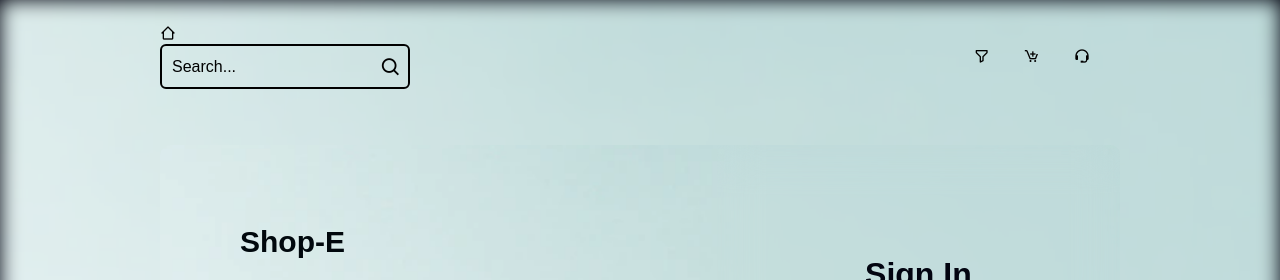
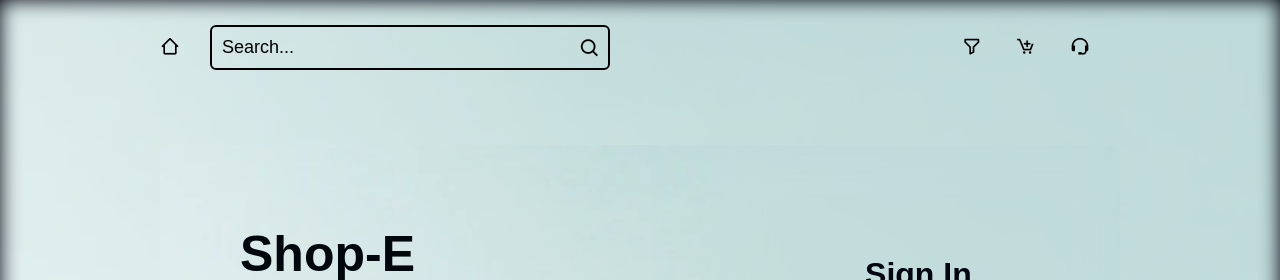
Before and after one commit to shreya71/Shopping_Website, a plain HTML site: page index.html in a window 1280 px wide. Shown: the top 280 px of the page. Drawn offline with nearby package versions, Linux system fonts and the light colour scheme.

Commit message:
Update style.css

```diff
--- a/style.css
+++ b/style.css
@@ -24,9 +24,15 @@ body{
     z-index: 100;
 }
 
+.bar1{
+    display: flex;
+    justify-content: space-between;
+    align-items: center;
+}
+
 .navbar a{
     position: relative;
-    font-size: 16px;
+    font-size: 20px;
     color: black;
     text-decoration: none;
     font-weight: 500;
@@ -53,7 +59,7 @@ body{
 }
 
 .search-bar{
-    width: 250px;
+    width: 400px;
     height: 45px;
     background: transparent;
     border: 2px solid black;
@@ -67,7 +73,7 @@ body{
     background: transparent;
     border: none;
     outline: none;
-    font-size: 16px;
+    font-size: 18px;
     color: black;
     padding: 10px;
 }
@@ -131,7 +137,7 @@ body{
 }
 
 .content .icon {
-    font-size: 30px;
+    font-size: 50px;
 }
 
 .wel h2 {
```
